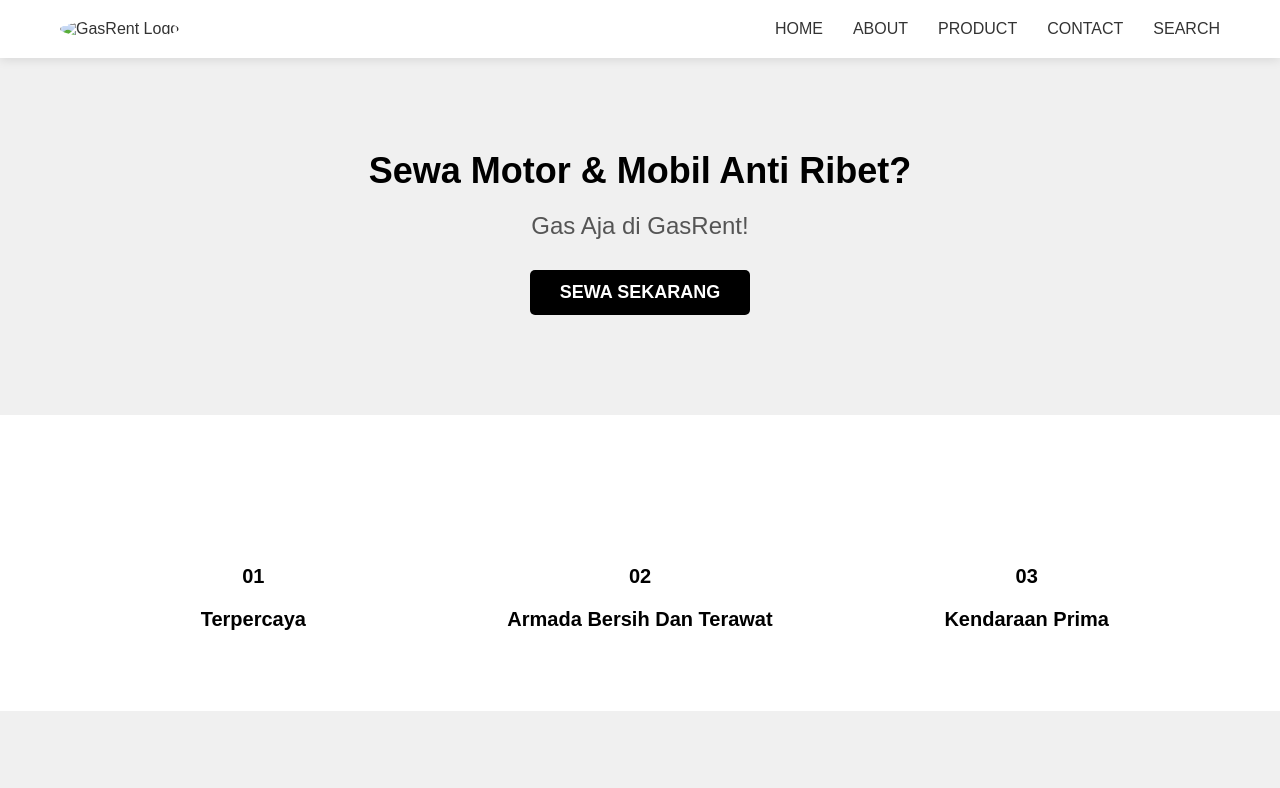
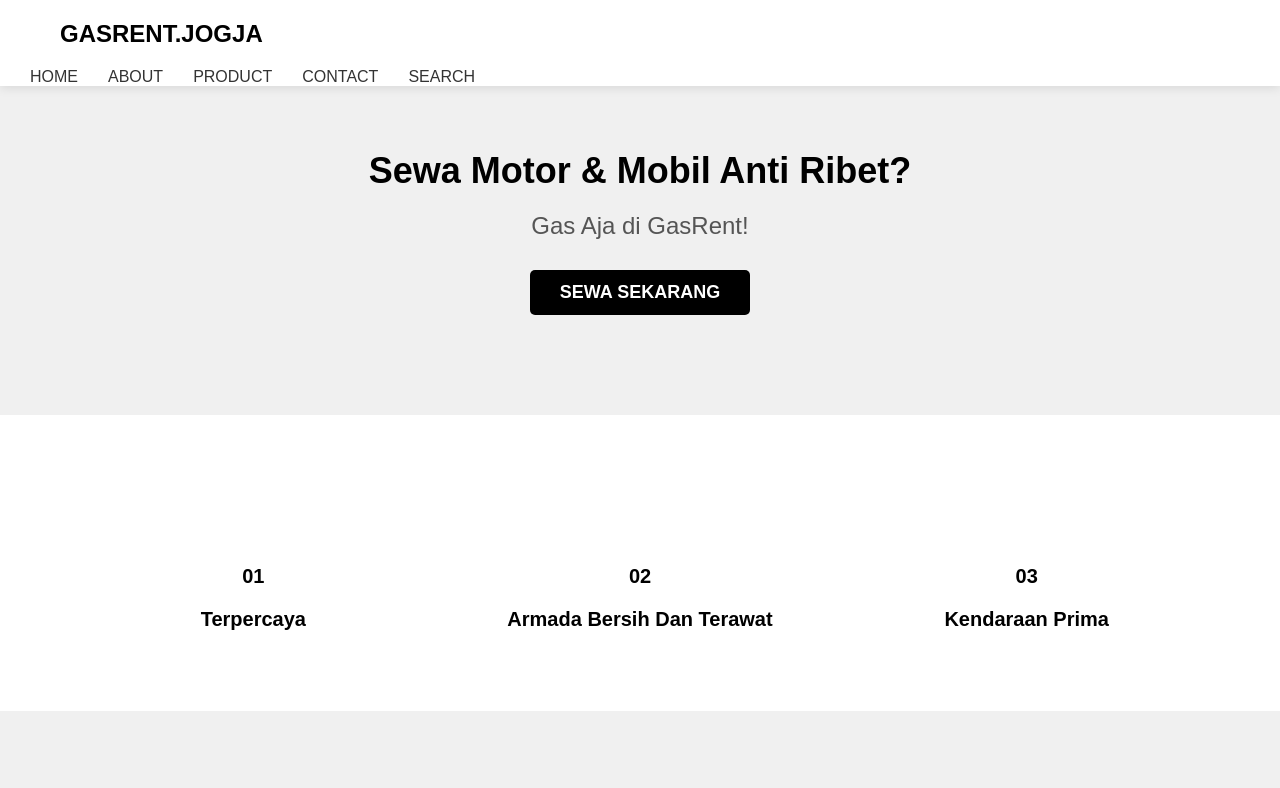
Before and after one commit to RizkyMifta/gasrent, a plain HTML site: page index.html in a window 1280 px wide. Shown: the top 788 px of the page. Drawn offline with Linux system fonts and the light colour scheme.

Commit message:
Update index.html

```diff
--- a/index.html
+++ b/index.html
@@ -463,8 +463,7 @@
     <header>
         <div class="container">
             <nav>
-                <div class="logo-img">
-                    <img src="path-to-your-logo.png" alt="GasRent Logo" style="width:100%; border-radius:50%;">
+               <div class="logo">GASRENT.JOGJA</div>
                 </div>
                 <ul class="nav-links">
                     <li><a href="#home">HOME</a></li>
```
